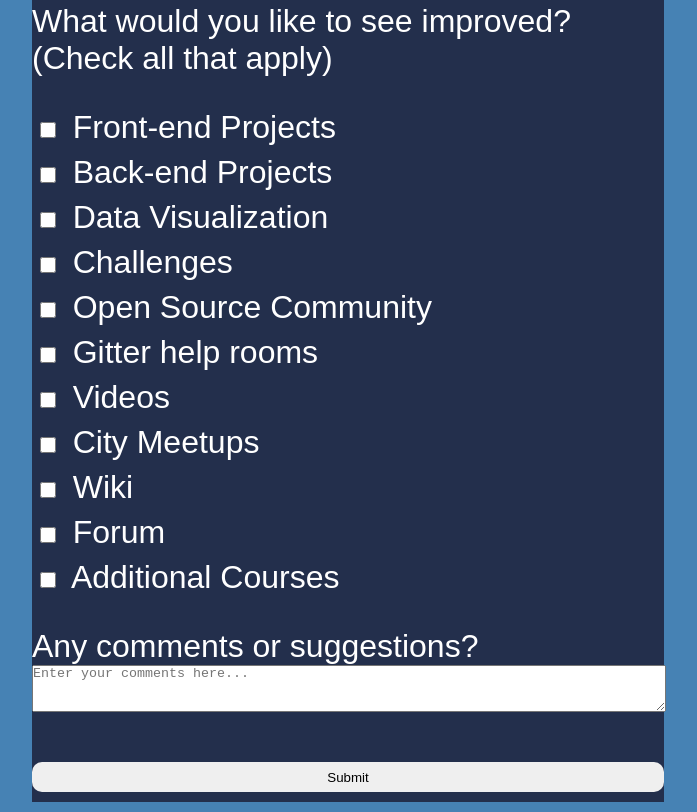
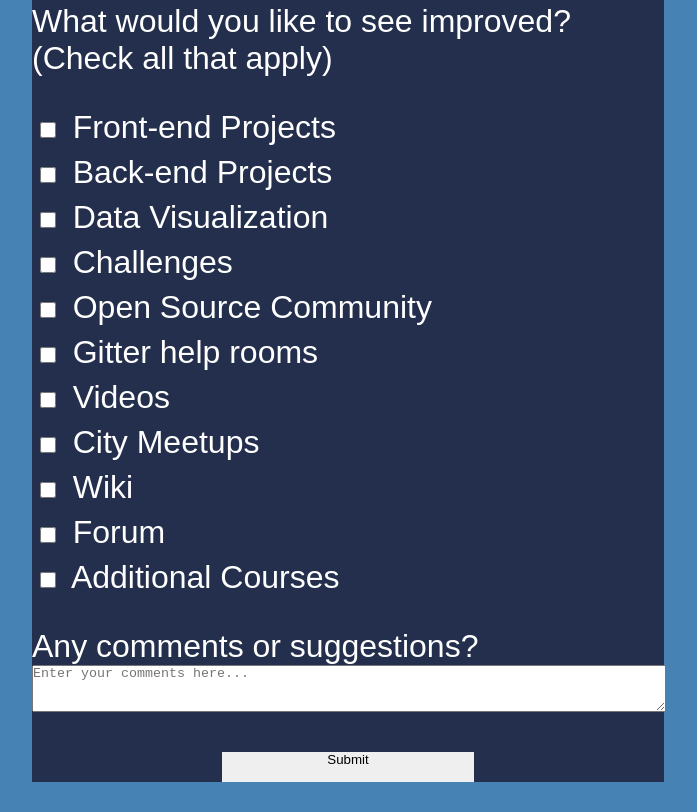
Before and after one commit to bhaggi007/registrationFormWithHTMLCSS, a plain HTML site: page index.html in a window 1280 px wide. Shown: the part 896-1708 px from the top of the page, without its empty margins (292-989 px from the left). Drawn offline with Linux system fonts and the light colour scheme.

Commit message:
Fixed submit button issues

```diff
--- a/styles.css
+++ b/styles.css
@@ -60,10 +60,12 @@ label {
   width: 2.5%;
 }
 
-input[type="button"] {
+input[type="submit"] {
   display: block;
   width: 40%;
   margin: 1em auto;
   border-color: white;
   padding-bottom: 20px;
+  text-align: center;
+  border-radius: 0px;
 }
```
Also changed, not shown: 1 other file.
